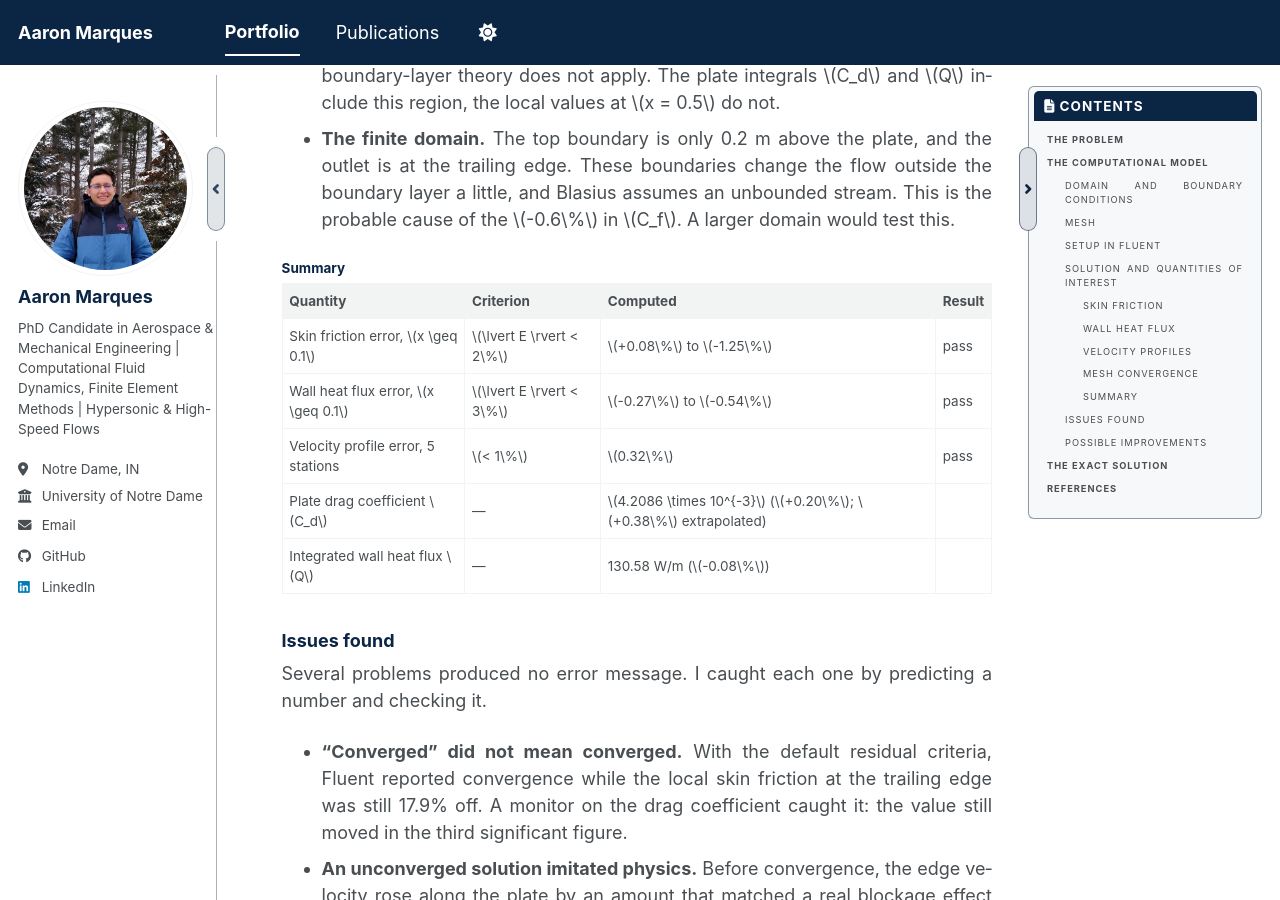
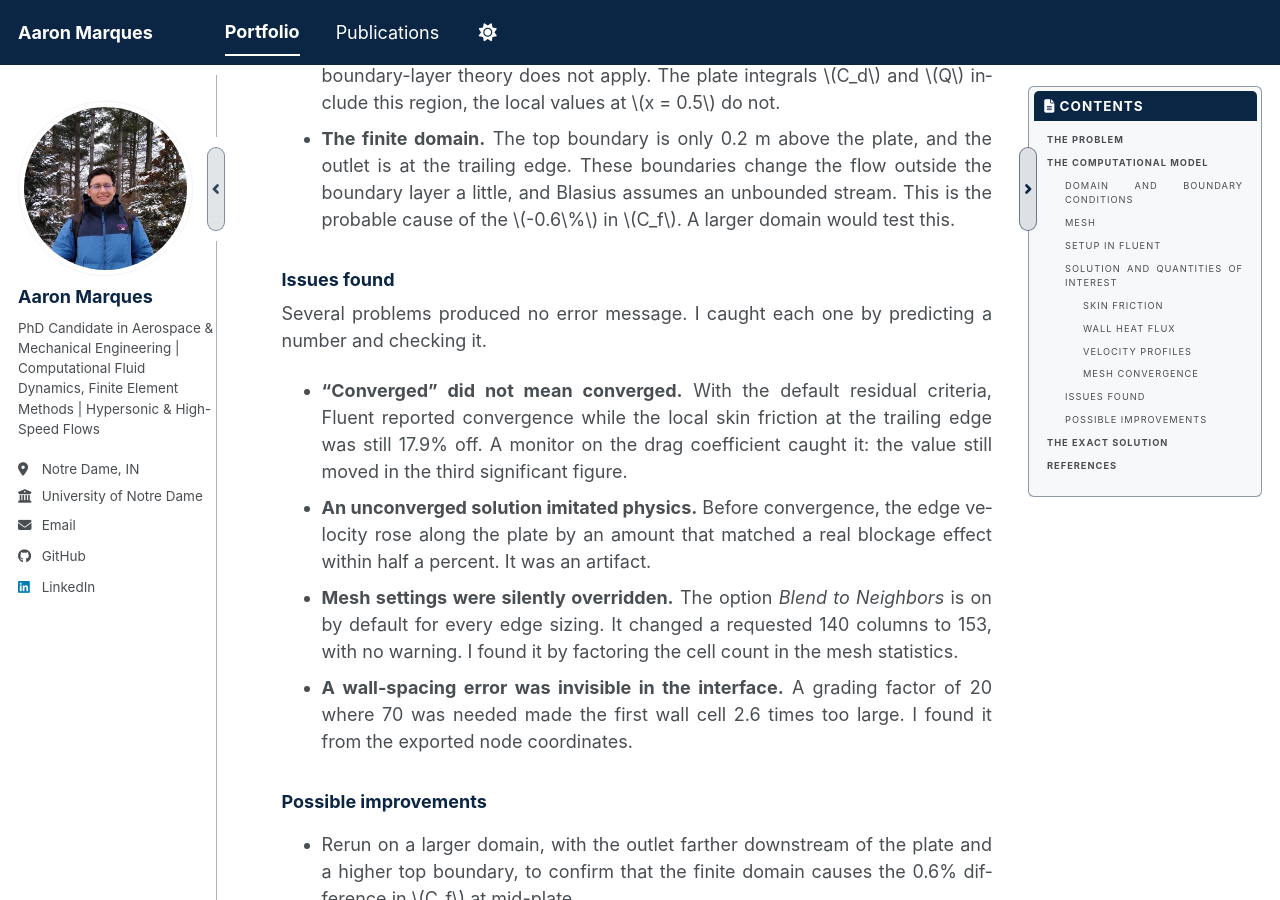
Before and after one commit to aaronmqs/aaronmqs.github.io, a Jekyll site: the page built from _portfolio/fluent-flat-plate.md, in a window 1280 px wide and 900 px high, scrolled down 9086 px. Built offline with Jekyll 4.4.1, drawn with Linux system fonts in a browser that asks for light colours; a style sheet for code colours, icons or effects is not loaded.

Commit message:
Flat plate: summary table removed, results stated at top and per section

```diff
--- a/_portfolio/fluent-flat-plate.md
+++ b/_portfolio/fluent-flat-plate.md
@@ -241,16 +241,6 @@ Two differences between the problems explain these values:
   assumes an unbounded stream. This is the probable cause of the $$-0.6\%$$ in $$C_f$$. A larger
   domain would test this.
 
-#### Summary
-
-| Quantity | Criterion | Computed | Result |
-|---|---|---|---|
-| Skin friction error, $$x \geq 0.1$$ | $$\lvert E \rvert < 2\%$$ | $$+0.08\%$$ to $$-1.25\%$$ | pass |
-| Wall heat flux error, $$x \geq 0.1$$ | $$\lvert E \rvert < 3\%$$ | $$-0.27\%$$ to $$-0.54\%$$ | pass |
-| Velocity profile error, 5 stations | $$< 1\%$$ | $$0.32\%$$ | pass |
-| Plate drag coefficient $$C_d$$ | — | $$4.2086 \times 10^{-3}$$ ($$+0.20\%$$; $$+0.38\%$$ extrapolated) | |
-| Integrated wall heat flux $$Q$$ | — | 130.58 W/m ($$-0.08\%$$) | |
-
 ### Issues found
 
 Several problems produced no error message. I caught each one by predicting a number and
```
